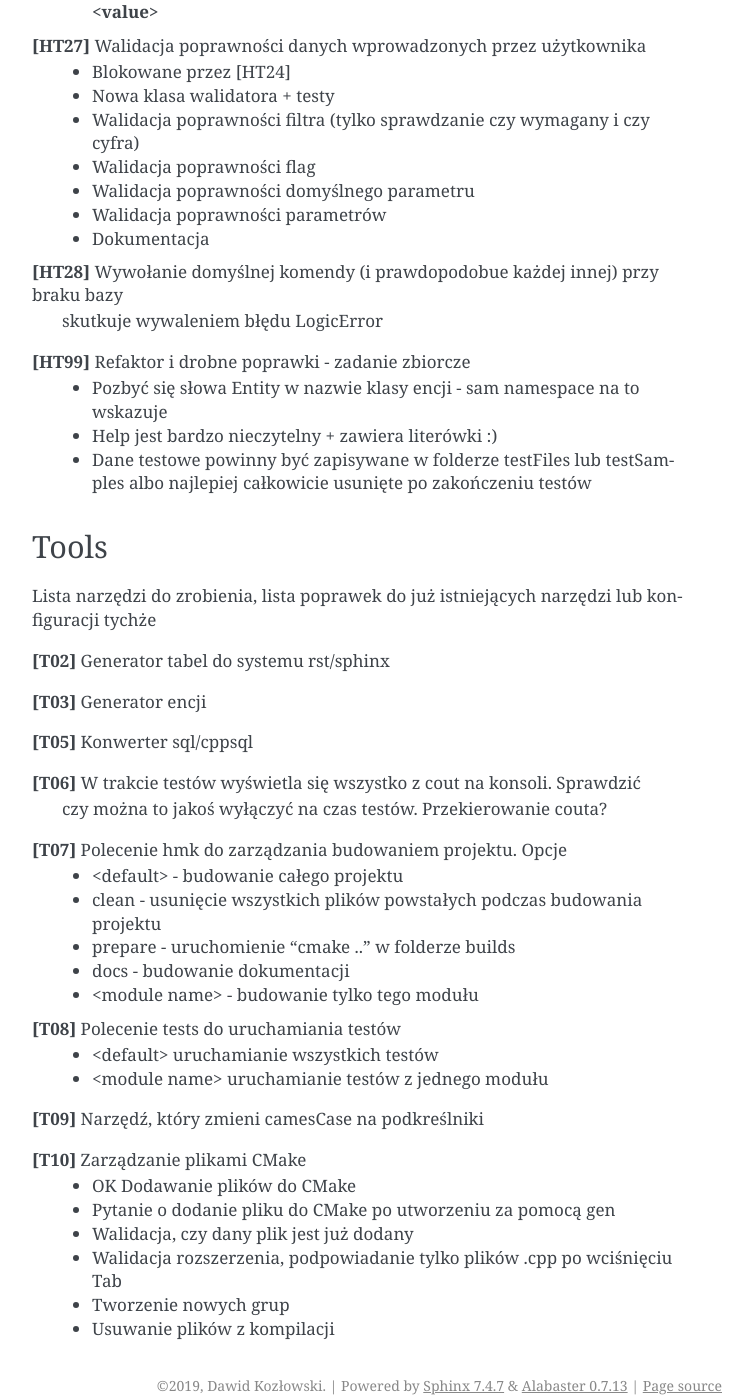
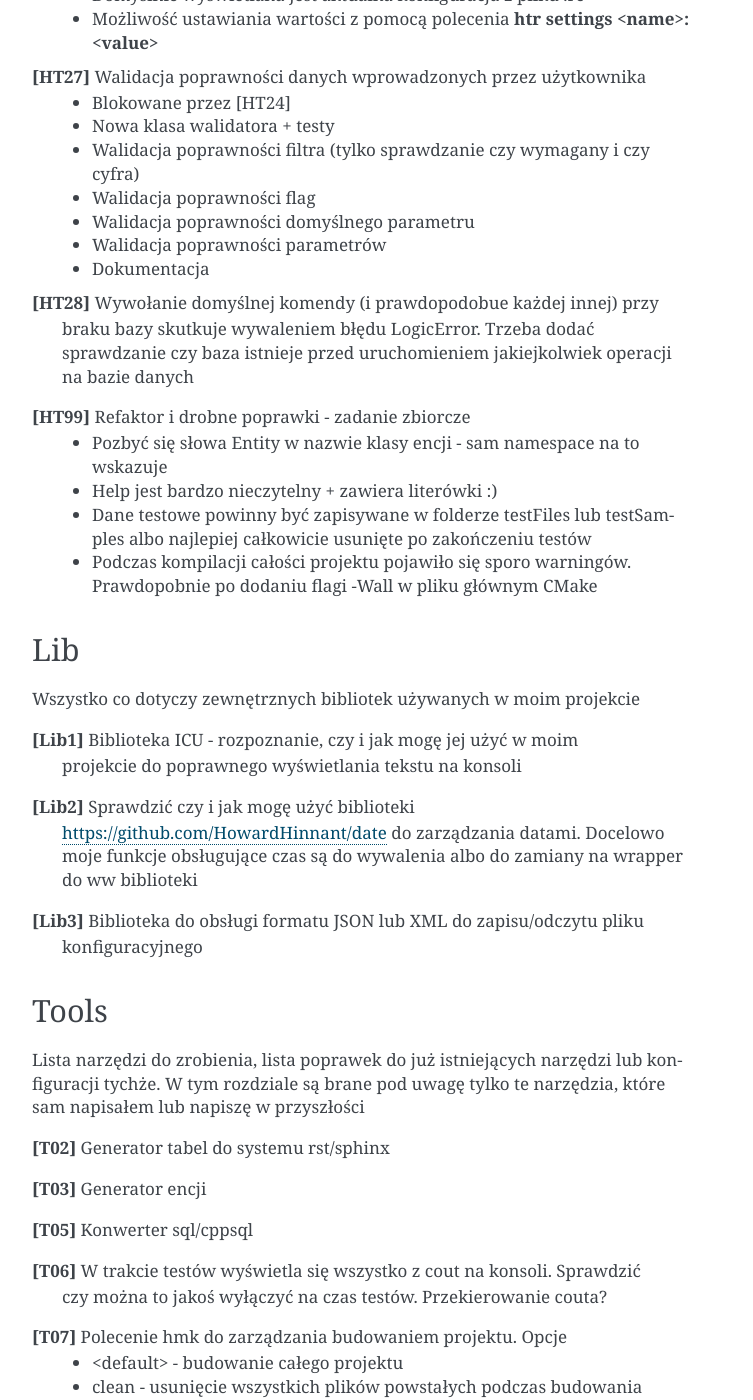
Before and after one commit to minescias/HabitTacker, a Sphinx documentation site: the page built from Documentation/source/Tasks.rst, in a window 1280 px wide and 1400 px high, scrolled down 2404 px. Shown: the whole window, without its empty margins (388-1141 px from the left). Built offline with Sphinx 7.4.7, drawn with Linux system fonts in a browser that asks for light colours; some of the changed text lies outside the part shown.

Commit message:
New tasks

```diff
--- a/Documentation/source/Cpp.rst
+++ b/Documentation/source/Cpp.rst
@@ -22,3 +22,5 @@ Lista rzeczy do sprawdzenia
     zapisane w jednym kontenerze)
 #.  Wykorzystanie is_same() albo czegoś podobnego do sprawdzenia jakiego typu
     jest interfejs
+#.  Gdzieś wyczytałem, żeby używać enum class z typem (poszukać i sprawdzić
+    czemu tak a nie inaczej)
--- a/Documentation/source/Notes.rst
+++ b/Documentation/source/Notes.rst
@@ -8,8 +8,7 @@ Notatki, plany na przyszłość, rzeczy do przemyślenia itp.
 
 Konfiguracja
 *******************************************************************************
-- instalacja lynx do podglądu pliku w mock
-- limit szerokości w edytorze VS Code
+- instalacja lynx do podglądu pliku w mc
 - VS Codium
 - wyłączenie refów ccls + skrót klawiszowy do przełączania tej opcji
 
--- a/Documentation/source/Tasks.rst
+++ b/Documentation/source/Tasks.rst
@@ -8,18 +8,18 @@ Lista zadań
 
 Project
 *******************************************************************************
-Wszystko co jest związane z zarządzaniem projektem, systemem budowania itp
-
-**[B04]** Udostępnianie klas między modułami - makro DLL_EXPORT
+Wszystko co jest związane z zarządzaniem projektem, systemem budowania oraz
+różnymi zeznętrznymi narzędziami, które może warto sprawdzić
 
 **[B06]** Podpięcie mojej dokumentacji do githuba - wydaje mi się, że  da się
-    tak zrobić
+    tak zrobić https://jefflirion.github.io/sphinx-github-pages.html
+    https://daler.github.io/sphinxdoc-test/includeme.html
 
 **[B07]** W przypadku błędy działanie programu często kończy się komunikatem
     Segmnetation fault (Core dumped) - sprawdzić co to za core i co można z
     tego wyciągnąć
 
-**[B08]** Włączenie wszystkic warningów w gcc tak jak są domyślne w MSVC
+**[B08]** Włączenie wszystkich warningów w gcc tak jak są domyślne w MSVC
 
 **[B09]** Uruchomić Valgrinda albo inny program do sprawdzania wycieków pamięci
 
@@ -101,19 +101,39 @@ Zadania dotyczące modułu HT
  *  Walidacja poprawności parametrów
  *  Dokumentacja
 
-**[HT28]** Wywołanie domyślnej komendy (i prawdopodobue każdej innej) przy braku bazy
-    skutkuje wywaleniem błędu LogicError
+**[HT28]** Wywołanie domyślnej komendy (i prawdopodobue każdej innej) przy
+    braku bazy skutkuje wywaleniem błędu LogicError. Trzeba dodać sprawdzanie
+    czy baza istnieje przed uruchomieniem jakiejkolwiek operacji na bazie
+    danych
 
 **[HT99]** Refaktor i drobne poprawki - zadanie zbiorcze
  *  Pozbyć się słowa Entity w nazwie klasy encji - sam namespace na to wskazuje
  *  Help jest bardzo nieczytelny + zawiera literówki :)
  *  Dane testowe powinny być zapisywane w folderze testFiles lub testSamples
     albo najlepiej całkowicie usunięte po zakończeniu testów
+ *  Podczas kompilacji całości projektu pojawiło się sporo warningów.
+    Prawdopobnie po dodaniu flagi -Wall w pliku głównym CMake
+
+Lib
+********************************************************************************
+Wszystko co dotyczy zewnętrznych bibliotek używanych w moim projekcie
+
+**[Lib1]** Biblioteka ICU - rozpoznanie, czy i jak mogę jej użyć w moim
+    projekcie do poprawnego wyświetlania tekstu na konsoli
+
+**[Lib2]** Sprawdzić czy i jak mogę użyć biblioteki
+    https://github.com/HowardHinnant/date do zarządzania datami. Docelowo moje
+    funkcje obsługujące czas są do wywalenia albo do zamiany na wrapper do ww
+    biblioteki
+
+**[Lib3]** Biblioteka do obsługi formatu JSON lub XML do zapisu/odczytu pliku
+    konfiguracyjnego
 
 Tools
 *******************************************************************************
 Lista narzędzi do zrobienia, lista poprawek do już istniejących narzędzi lub
-konfiguracji tychże
+konfiguracji tychże. W tym rozdziale są brane pod uwagę tylko te narzędzia,
+które sam napisałem lub napiszę w przyszłości
 
 **[T02]** Generator tabel do systemu rst/sphinx
 
```
Also changed, not shown: Documentation/source/tasks/Cancelled.rst (+11 -0 lines).
